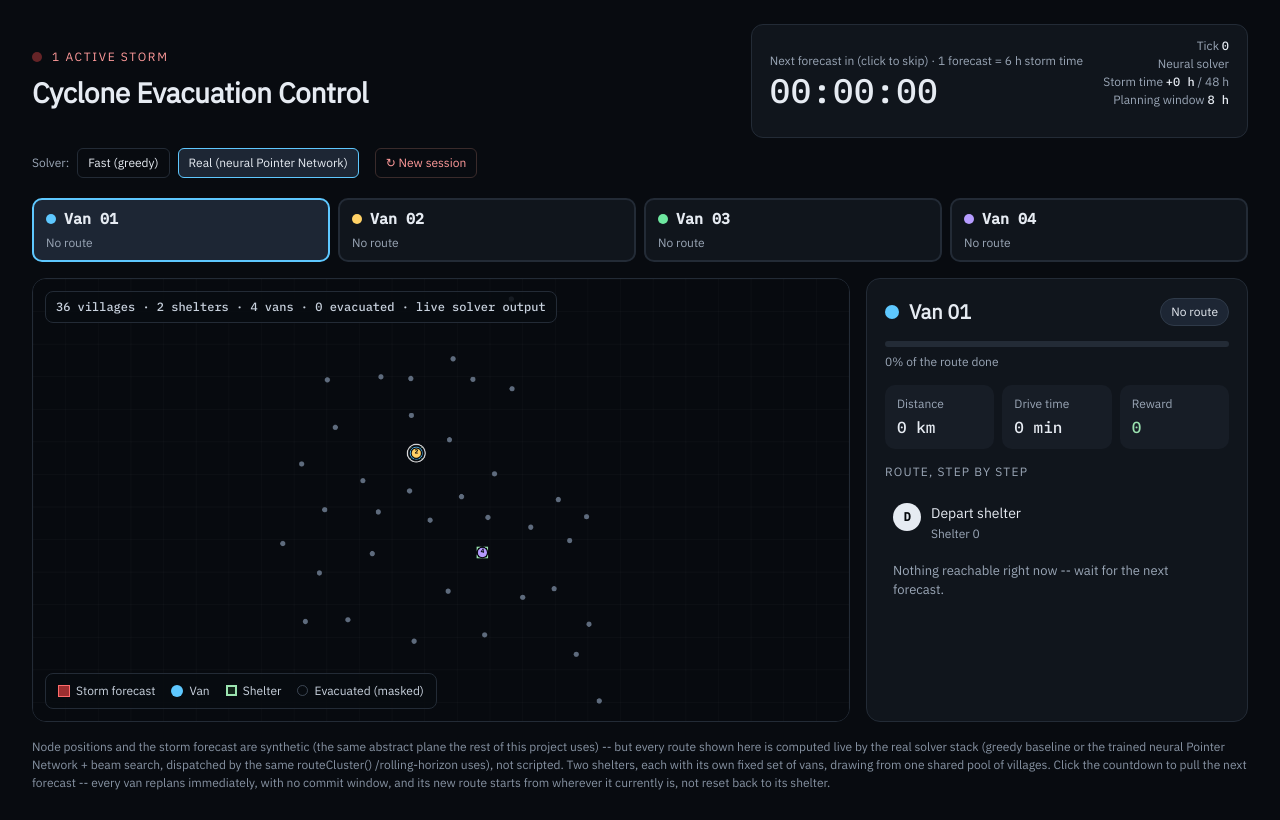
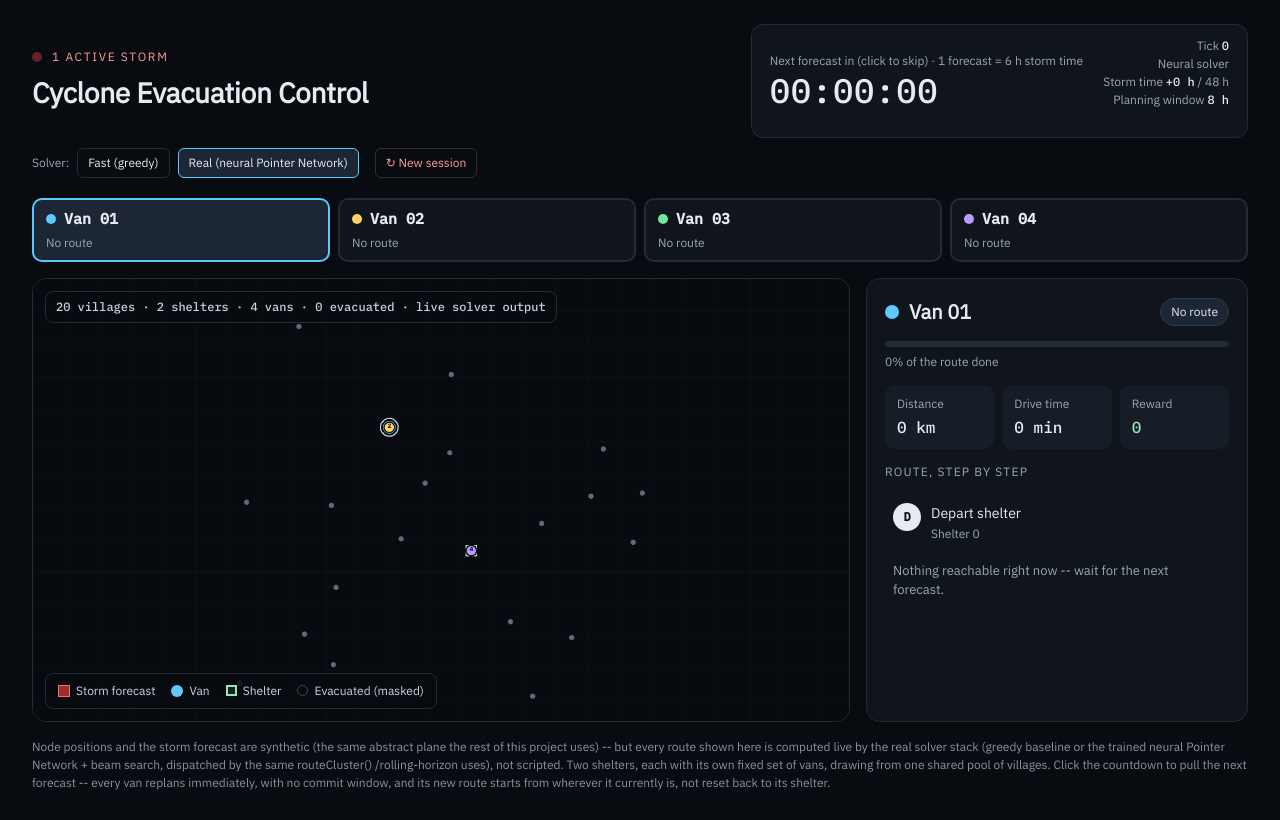
Before and after one commit to ANUSHKAANIM/web-optw-route-optimizer, a Next.js app in the folder delhi-optimizer/: page /control-room in a window 1280 px wide. Built offline with nearby package versions, Linux system fonts and the light colour scheme.

Commit message:
Control room: back to 20 villages, keep spread-out layout

```diff
--- a/delhi-optimizer/src/app/control-room/session.ts
+++ b/delhi-optimizer/src/app/control-room/session.ts
@@ -12,7 +12,7 @@ import { positionAtMinute, type Waypoint } from "./van-timeline";
 /**
  * A small, fast demo scenario wired through the SAME real solver stack
  * /rolling-horizon uses (cluster-router's greedy/neural/exact dispatch,
- * the real forecast engine) -- just sized down (36 villages, 2 shelters, 4
+ * the real forecast engine) -- just sized down (20 villages, 2 shelters, 4
  * vans) so every tick is fast enough to click through live.
  *
  * Deliberately NOT built on RollingHorizonController: that controller
@@ -33,7 +33,7 @@ import { positionAtMinute, type Waypoint } from "./van-timeline";
  *
  * Two shelters, not one: each van has a fixed HOME shelter (it must
  * return there -- the depot in its own routeCluster() call), but every
- * van can still be sent to ANY of the 36 villages regardless of which
+ * van can still be sent to ANY of the 20 villages regardless of which
  * shelter is geographically closer -- there's no per-shelter catchment
  * here, just a shared candidate pool with a cross-shelter exclusion set
  * (so the two shelters' vans never both claim the same village in one
@@ -166,11 +166,11 @@ export interface VillageStatus {
 
 function createSession(seed: number = SEED, startedAt: Date = SESSION_STARTED_AT): ControlRoomSession {
   const cells = new SyntheticCellProvider({
-    // 36 villages + 2 shelters, spread over a slightly bigger map: half the
+    // 20 villages + 2 shelters, spread over a slightly bigger map: half the
     // villages around the two towns, half scattered across the whole map,
-    // and none closer than 3.5 km to another node -- so the demo lasts
-    // longer without dots and route lines piling up on each other.
-    cellCount: 38,
+    // and none closer than 3.5 km to another node -- so dots and route
+    // lines don't pile up on each other.
+    cellCount: 22,
     clusterCount: SHELTER_COUNT,
     planeHalfSizeKm: 20,
     isolatedFraction: 0.5,
@@ -220,7 +220,7 @@ const globalForControlRoom = globalThis as unknown as { controlRoomSession?: Con
 // rolling-horizon change has no lastForecastAt and a 2-minute forecast
 // engine -- discard it rather than mixing old and new clocks.
 const cachedSession = globalForControlRoom.controlRoomSession;
-export const session = cachedSession && cachedSession.villageStatus && cachedSession.origins.length === 36 ? cachedSession : createSession();
+export const session = cachedSession && cachedSession.villageStatus && cachedSession.origins.length === 20 ? cachedSession : createSession();
 if (process.env.NODE_ENV !== "production") globalForControlRoom.controlRoomSession = session;
 
 export function logEvent(message: string): void {
```
